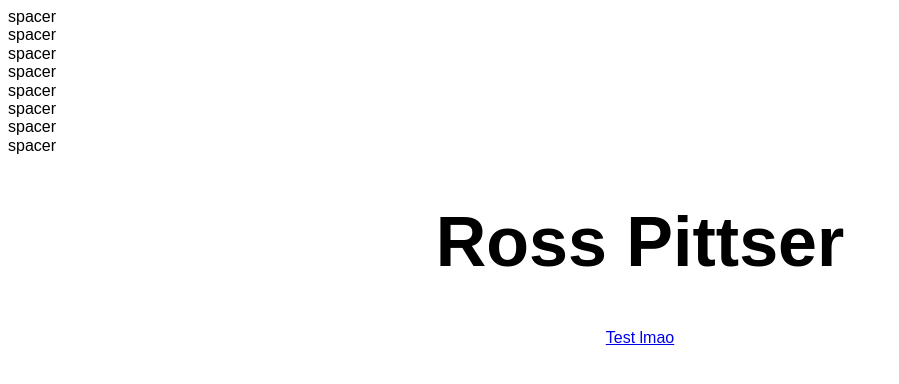
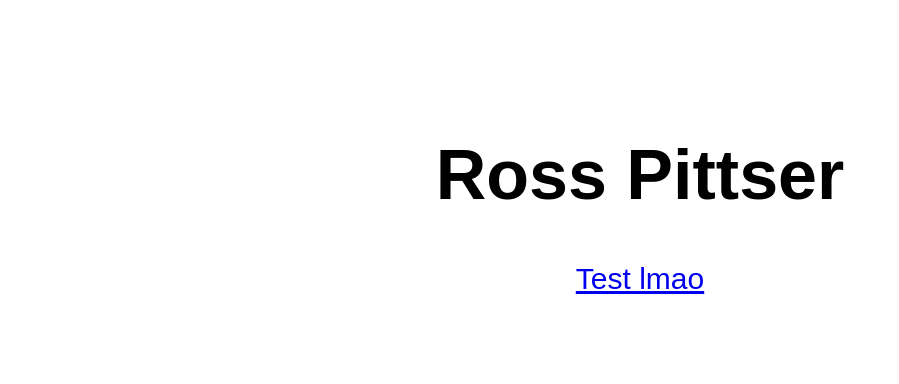
Before and after one commit to RossTheDev/MyWebsite, a plain HTML site: page index.html in a window 1280 px wide. Shown: the whole page, without its empty margins (0-899 px from the left). Drawn offline with Linux system fonts and the light colour scheme.

Commit message:
Update css.css

```diff
--- a/css.css
+++ b/css.css
@@ -30,12 +30,7 @@
   --font-family-monospace: SFMono-Regular, Menlo, Monaco, Consolas, "Liberation Mono", "Courier New", monospace;
 }
 
-*,
-*::before,
-*::after {
-  -webkit-box-sizing: border-box;
-          box-sizing: border-box;
-}
+
 
 html {
   font-family: sans-serif;
@@ -45,7 +40,7 @@ html {
   -ms-overflow-style: scrollbar;
   -webkit-tap-highlight-color: transparent;
 }
-s
+
 div.spacer
 {
     font-size: 0;
@@ -66,3 +61,9 @@ h2.toptext
 font-size: 40px;
 
 }
+p.filler
+{
+
+font-size: 30px;
+
+}
```
